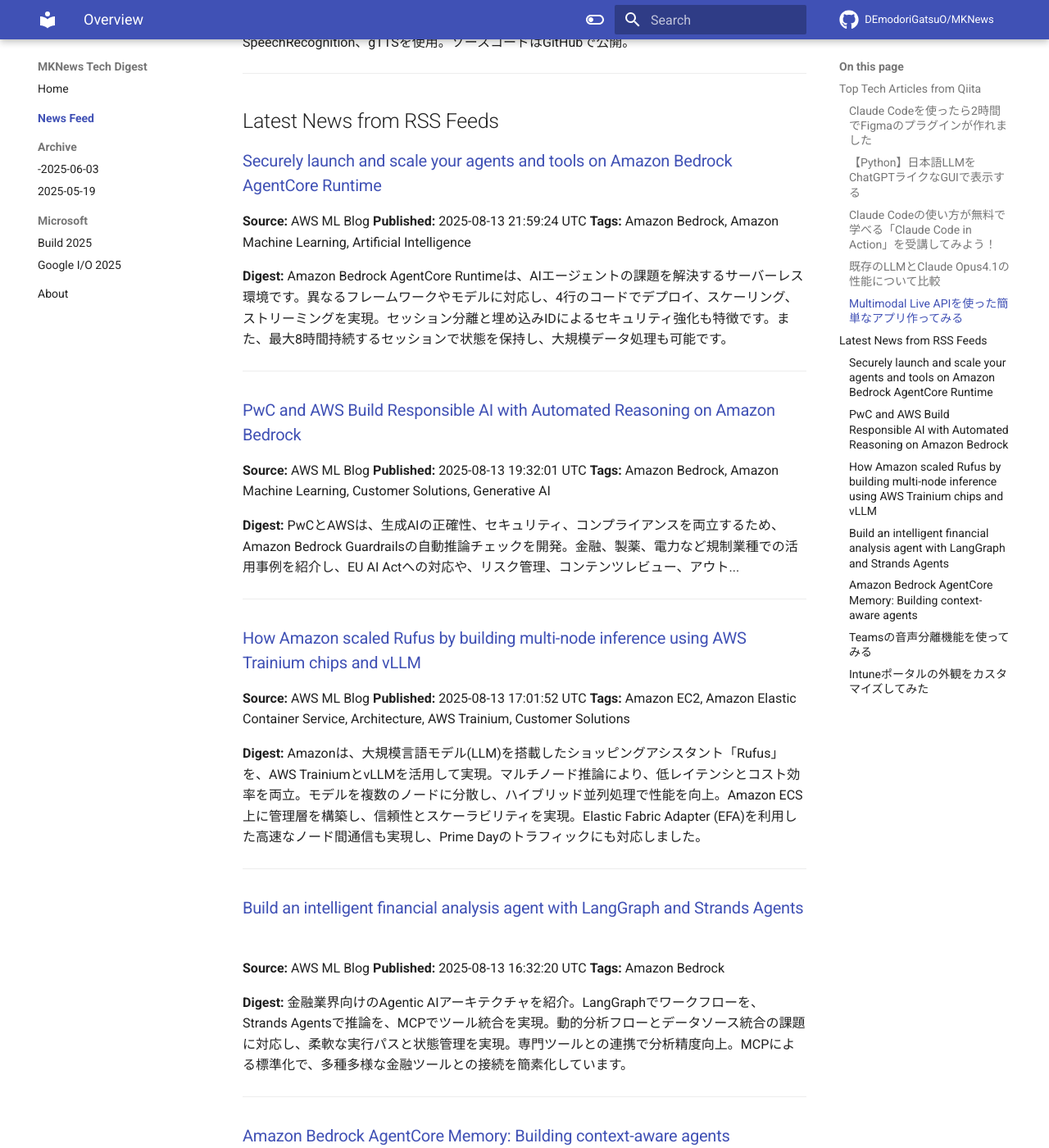
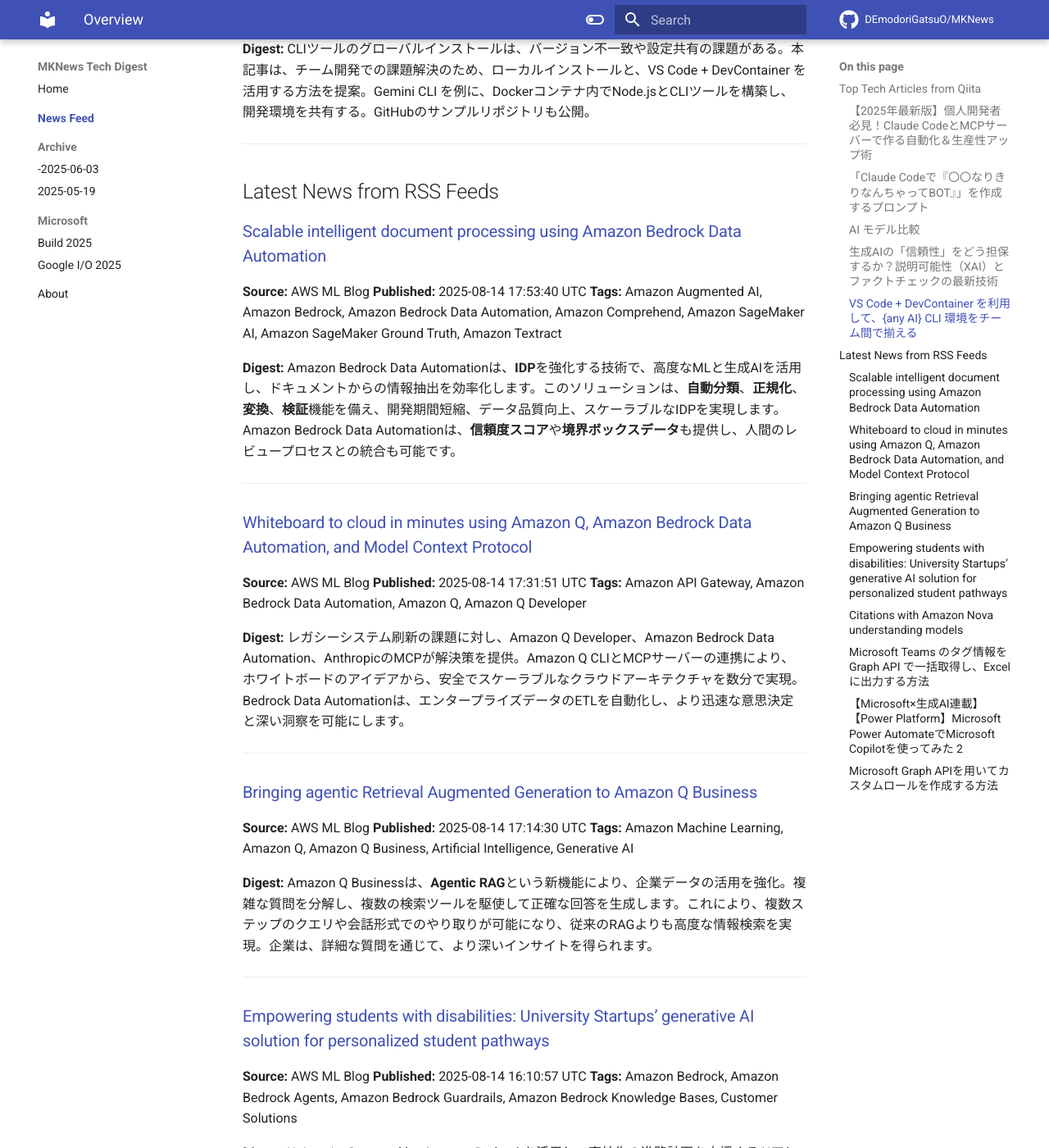
Before and after one commit to DEmodoriGatsuO/MKNews, an MkDocs documentation site: the page built from docs/news/index.md, in a window 1280 px wide and 1400 px high, scrolled down 1455 px. Shown: the whole window at 82% size. Built offline with MkDocs 1.6.1 and Material for MkDocs 9.7.7, drawn with Linux system fonts in a browser that asks for light colours; comment, search, counter and statistics services are not loaded; some of the changed text lies outside the part shown.

Commit message:
Automated AI Tech Digest - 2025-08-15

```diff
--- a/docs/news/index.md
+++ b/docs/news/index.md
@@ -1,128 +1,138 @@
-# AI Tech Trends Digest (2025-08-14)
+# AI Tech Trends Digest (2025-08-15)
 
 
 ## Top Tech Articles from Qiita
 
 
-### [Claude Codeを使ったら2時間でFigmaのプラグインが作れました](https://qiita.com/kabechiyo13/items/9f65c2c5976923e3fea0)
-**Published:** 2025-08-13 10:20:34 UTC
-**Likes:** 18
-**Tags:** Figma, Claude, ClaudeCode
+### [【2025年最新版】個人開発者必見！Claude CodeとMCPサーバーで作る自動化＆生産性アップ術](https://qiita.com/suzukiichirou00/items/2eb85dc2855b7e03e9df)
+**Published:** 2025-08-14 07:00:07 UTC
+**Likes:** 9
+**Tags:** 生成AI, LLM, MCPサーバー, ClaudeCode, AIプログラミング
 
 **Digest:**
-primeNumberのUIデザイナーかべちよ氏が、Claude Codeを活用し、Figmaプラグイン「Frame to YAML」を2時間で開発。FigmaのFrame情報をYAML形式で出力し、フロントエンド開発に役立てる試み。コード知識不要で、Claudeとの対話と微調整で機能とUIを改善。Vibe codingへの活用も行い、その精度に手応えを感じています。
+Claude CodeとMCPサーバーの組み合わせで開発効率が劇的に向上した体験を紹介。GitHub、ファイルシステム、PostgreSQLなど10個のMCPサーバーを解説し、Apidog、Puppeteer、ZapierなどのAPI連携、自動化も実現。セットアップ方法や使用例も提示。使いやすさや拡張性で選び、Slash Commandsや複数サーバー連携などの活用術も。
 
 ---
 
-### [【Python】日本語LLMをChatGPTライクなGUIで表示する](https://qiita.com/k-keita/items/c80c6d28c8f4dfdd7236)
-**Published:** 2025-08-13 10:25:15 UTC
+### [「Claude Codeで『〇〇なりきりなんちゃってBOT』」を作成するプロンプト](https://qiita.com/WdknWdkn/items/8e9eaaf56b5cd8cdc5f5)
+**Published:** 2025-08-14 06:43:34 UTC
 **Likes:** 2
-**Tags:** Python, AI, ChatGPT, LLM, AIエージェント
+**Tags:** bot, プロンプト, 生成AI, Claude, ClaudeCode
 
 **Digest:**
-ローカルLLMをGUIで利用する方法を解説。Ubuntu環境で、Ollamaと日本語対応モデルを構築。DockerでOpenWebUIを起動し、Ollamaに接続して利用。設定はdocker-compose.ymlで記述し、外部からのアクセスを許可。 Ollamaの設定変更も解説し、GUIでLLMを利用できる状態にする手順を説明しています。
+AIで文章スタイルを再現するBOT作成には、データ収集、分析、プロンプト設計、検証、改善の6段階が必要です。100件以上の文章収集と、思考パターン分析が重要です。最終的なシステムプロンプトは、価値観、表現、思考プロセスを具体化し、用途別のプロンプトも用意します。A/Bテストで評価し、継続的な改善と倫理的配慮が不可欠です。
 
 ---
 
-### [Claude Codeの使い方が無料で学べる「Claude Code in Action」を受講してみよう！](https://qiita.com/Akmikami/items/6b3ffd9309f2fa304a2a)
-**Published:** 2025-08-13 09:48:07 UTC
-**Likes:** 2
-**Tags:** 未経験エンジニア, Claude, AI駆動開発, AIエージェント, ClaudeCode
+### [AI モデル比較](https://qiita.com/iroirotool/items/33a0e2fd58824b572c65)
+**Published:** 2025-08-15 04:11:24 UTC
+**Likes:** 1
+**Tags:** AI, Gemini, ChatGPT, ClaudeCode
 
 **Digest:**
-Anthropicの無料オンラインコース「Claude Code in Action」は、AI支援開発を学べるプロ向けトレーニング。コマンドラインで動作するClaude Codeを使い、コード分析、Git操作、カスタム自動化などを習得。自己ペースで進められ、GitHub統合やMCPサーバー統合も可能。中級者向けで、登録後すぐに全コンテンツにアクセスできます。
+2025/08/15に、Gemini、ChatGPT、Claude CodeでGoogle CloudのIAM設定のMermaid図を比較検証。Geminiは基本的なIAM、サービスアカウント、フォルダ構成を図示。ChatGPTはプリンシパル、ロール、リソースを要素とし、継承や条件付きポリシーについても言及。Claude Codeは、IAMの構成要素、ロールタイプ、リソース階層、アクセス制御などを包括的に表現したMermaid図を出力。
 
 ---
 
-### [既存のLLMとClaude Opus4.1の性能について比較](https://qiita.com/Akmikami/items/c44dff6450780b095298)
-**Published:** 2025-08-13 09:47:35 UTC
-**Likes:** 2
-**Tags:** 未経験エンジニア, Claude, AI駆動開発, AIエージェント, ClaudeCode
+### [生成AIの「信頼性」をどう担保するか？説明可能性（XAI）とファクトチェックの最新技術](https://qiita.com/k_nabe/items/d3e8649ef86d61c40458)
+**Published:** 2025-08-15 02:08:40 UTC
+**Likes:** 1
+**Tags:** API, 技術調査, プロンプトエンジニアリング, Claude
 
 **Digest:**
-Anthropicの最新LLM、Claude Opus 4.1が2025年8月に登場。SWE-benchで74.5%を記録し、ソフトウェア開発で圧倒的な性能を発揮。20万トークンのコンテキスト長、高いデバッグ能力も特徴。GPT-4oより優位性も。高コストが課題だが、本番環境での活用が期待され、業界の技術水準向上に貢献する見込みです。
+生成AIの嘘問題に対処する最新技術を解説。2025年、ハルシネーション問題は深刻化。XAI（説明可能なAI）で判断過程を可視化、LIMEやSHAPが活躍。ファクトチェック技術も進化し、マルチモーダル検証や次世代検索エンジンが真偽をチェック。プロンプトエンジニアリング、RAG、多層防御で精度向上。医療、金融、法務での信頼性確保が重要。AIとの適切な距離感と、人間とAIの協働が成功の鍵。
 
 ---
 
-### [Multimodal Live APIを使った簡単なアプリ作ってみる](https://qiita.com/innovator_samoyed/items/82e2b3cb6154ee4a94fa)
-**Published:** 2025-08-13 16:54:12 UTC
+### [VS Code + DevContainer を利用して、{any AI} CLI 環境をチーム間で揃える](https://qiita.com/mitsuharu_e/items/fa27436a1bb77cd4f267)
+**Published:** 2025-08-14 07:07:32 UTC
 **Likes:** 1
-**Tags:** Python, React, MultiModal, Gemini, GoogleCloud
+**Tags:** Docker, VSCode, Gemini
 
 **Digest:**
-GoogleのMultimodal Live APIを使って、テキストと音声でリアルタイム会話できるWebアプリを構築。FastAPIバックエンドとReactフロントエンドで実装。音声入力はGemini APIが未対応のため、音声認識でテキスト化しGeminiに渡し、応答を音声で返す。webrtcvadとSpeechRecognition、gTTSを使用。ソースコードはGitHubで公開。
+CLIツールのグローバルインストールは、バージョン不一致や設定共有の課題がある。本記事は、チーム開発での課題解決のため、ローカルインストールと、VS Code + DevContainer を活用する方法を提案。Gemini CLI を例に、Dockerコンテナ内でNode.jsとCLIツールを構築し、開発環境を共有する。GitHubのサンプルリポジトリも公開。
 
 ---
 
 ## Latest News from RSS Feeds
 
 
-### [Securely launch and scale your agents and tools on Amazon Bedrock AgentCore Runtime](https://aws.amazon.com/blogs/machine-learning/securely-launch-and-scale-your-agents-and-tools-on-amazon-bedrock-agentcore-runtime/)
+### [Scalable intelligent document processing using Amazon Bedrock Data Automation](https://aws.amazon.com/blogs/machine-learning/scalable-intelligent-document-processing-using-amazon-bedrock-data-automation/)
 **Source:** AWS ML Blog
-**Published:** 2025-08-13 21:59:24 UTC
-**Tags:** Amazon Bedrock, Amazon Machine Learning, Artificial Intelligence
+**Published:** 2025-08-14 17:53:40 UTC
+**Tags:** Amazon Augmented AI, Amazon Bedrock, Amazon Bedrock Data Automation, Amazon Comprehend, Amazon SageMaker AI, Amazon SageMaker Ground Truth, Amazon Textract
 
 **Digest:**
-Amazon Bedrock AgentCore Runtimeは、AIエージェントの課題を解決するサーバーレス環境です。異なるフレームワークやモデルに対応し、4行のコードでデプロイ、スケーリング、ストリーミングを実現。セッション分離と埋め込みIDによるセキュリティ強化も特徴です。また、最大8時間持続するセッションで状態を保持し、大規模データ処理も可能です。
+Amazon Bedrock Data Automationは、**IDP**を強化する技術で、高度なMLと生成AIを活用し、ドキュメントからの情報抽出を効率化します。このソリューションは、**自動分類**、**正規化**、**変換**、**検証**機能を備え、開発期間短縮、データ品質向上、スケーラブルなIDPを実現します。Amazon Bedrock Data Automationは、**信頼度スコア**や**境界ボックスデータ**も提供し、人間のレビュープロセスとの統合も可能です。
 
 ---
 
-### [PwC and AWS Build Responsible AI with Automated Reasoning on Amazon Bedrock](https://aws.amazon.com/blogs/machine-learning/pwc-and-aws-build-responsible-ai-with-automated-reasoning-on-amazon-bedrock/)
+### [Whiteboard to cloud in minutes using Amazon Q, Amazon Bedrock Data Automation, and Model Context Protocol](https://aws.amazon.com/blogs/machine-learning/whiteboard-to-cloud-in-minutes-using-amazon-q-amazon-bedrock-data-automation-and-model-context-protocol/)
 **Source:** AWS ML Blog
-**Published:** 2025-08-13 19:32:01 UTC
-**Tags:** Amazon Bedrock, Amazon Machine Learning, Customer Solutions, Generative AI
+**Published:** 2025-08-14 17:31:51 UTC
+**Tags:** Amazon API Gateway, Amazon Bedrock Data Automation, Amazon Q, Amazon Q Developer
 
 **Digest:**
-PwCとAWSは、生成AIの正確性、セキュリティ、コンプライアンスを両立するため、Amazon Bedrock Guardrailsの自動推論チェックを開発。金融、製薬、電力など規制業種での活用事例を紹介し、EU AI Actへの対応や、リスク管理、コンテンツレビュー、アウト...
+レガシーシステム刷新の課題に対し、Amazon Q Developer、Amazon Bedrock Data Automation、AnthropicのMCPが解決策を提供。Amazon Q CLIとMCPサーバーの連携により、ホワイトボードのアイデアから、安全でスケーラブルなクラウドアーキテクチャを数分で実現。Bedrock Data Automationは、エンタープライズデータのETLを自動化し、より迅速な意思決定と深い洞察を可能にします。
 
 ---
 
-### [How Amazon scaled Rufus by building multi-node inference using AWS Trainium chips and vLLM](https://aws.amazon.com/blogs/machine-learning/how-amazon-scaled-rufus-by-building-multi-node-inference-using-aws-trainium-chips-and-vllm/)
+### [Bringing agentic Retrieval Augmented Generation to Amazon Q Business](https://aws.amazon.com/blogs/machine-learning/bringing-agentic-retrieval-augmented-generation-to-amazon-q-business/)
 **Source:** AWS ML Blog
-**Published:** 2025-08-13 17:01:52 UTC
-**Tags:** Amazon EC2, Amazon Elastic Container Service, Architecture, AWS Trainium, Customer Solutions
+**Published:** 2025-08-14 17:14:30 UTC
+**Tags:** Amazon Machine Learning, Amazon Q, Amazon Q Business, Artificial Intelligence, Generative AI
 
 **Digest:**
-Amazonは、大規模言語モデル(LLM)を搭載したショッピングアシスタント「Rufus」を、AWS TrainiumとvLLMを活用して実現。マルチノード推論により、低レイテンシとコスト効率を両立。モデルを複数のノードに分散し、ハイブリッド並列処理で性能を向上。Amazon ECS 上に管理層を構築し、信頼性とスケーラビリティを実現。Elastic Fabric Adapter (EFA)を利用した高速なノード間通信も実現し、Prime Dayのトラフィックにも対応しました。
+Amazon Q Businessは、**Agentic RAG**という新機能により、企業データの活用を強化。複雑な質問を分解し、複数の検索ツールを駆使して正確な回答を生成します。これにより、複数ステップのクエリや会話形式でのやり取りが可能になり、従来のRAGよりも高度な情報検索を実現。企業は、詳細な質問を通じて、より深いインサイトを得られます。
 
 ---
 
-### [Build an intelligent financial analysis agent with LangGraph and Strands Agents](https://aws.amazon.com/blogs/machine-learning/build-an-intelligent-financial-analysis-agent-with-langgraph-and-strands-agents/)
+### [Empowering students with disabilities: University Startups’ generative AI solution for personalized student pathways](https://aws.amazon.com/blogs/machine-learning/empowering-students-with-disabilities-university-startups-generative-ai-solution-for-personalized-student-pathways/)
 **Source:** AWS ML Blog
-**Published:** 2025-08-13 16:32:20 UTC
-**Tags:** Amazon Bedrock
+**Published:** 2025-08-14 16:10:57 UTC
+**Tags:** Amazon Bedrock, Amazon Bedrock Agents, Amazon Bedrock Guardrails, Amazon Bedrock Knowledge Bases, Customer Solutions
 
 **Digest:**
-金融業界向けのAgentic AIアーキテクチャを紹介。LangGraphでワークフローを、Strands Agentsで推論を、MCPでツール統合を実現。動的分析フローとデータソース統合の課題に対応し、柔軟な実行パスと状態管理を実現。専門ツールとの連携で分析精度向上。MCPによる標準化で、多種多様な金融ツールとの接続を簡素化しています。
+University Startupsは、Amazon Bedrockを活用し、高校生の進路計画を支援するAIアシスタント「Trinity」を開発。特に障害を持つ生徒の個別教育計画(IEP)策定を支援し、Amazon Bedrock AgentsやGuardrailsにより安全性を確保。パイロットプログラムで、生徒は進路を探索し、教員は時間短縮を実現。15州で展開中で、教育の民主化を目指しています。
 
 ---
 
-### [Amazon Bedrock AgentCore Memory: Building context-aware agents](https://aws.amazon.com/blogs/machine-learning/amazon-bedrock-agentcore-memory-building-context-aware-agents/)
+### [Citations with Amazon Nova understanding models](https://aws.amazon.com/blogs/machine-learning/citations-with-amazon-nova-understanding-models/)
 **Source:** AWS ML Blog
-**Published:** 2025-08-13 16:30:00 UTC
-**Tags:** Amazon Bedrock, Amazon Machine Learning, Artificial Intelligence
+**Published:** 2025-08-14 15:56:20 UTC
+**Tags:** Amazon Bedrock, Amazon Machine Learning, Amazon Nova, Artificial Intelligence, Intermediate (200)
 
 **Digest:**
-AWSが発表した「Amazon Bedrock AgentCore Memory」は、AIエージェントの記憶管理サービスです。 短期・長期の情報を保持し、対話の継続性を実現します。会話履歴やユーザー設定を記憶し、パーソナライズされた体験を提供。  **AgentCore Memory** は、複雑なインフラ管理を不要にし、 **短期的** な会話文脈と **長期的** なインサイトの保存を実現。メモリ戦略と名前空間でデータ整理も可能。
+大規模言語モデル（LLM）の信頼性向上のため、Amazon Novaモデルで引用を促す方法を解説。指示により、回答と引用を両立。Nova Proは株主レターからの質問に正確に回答し、引用も提示。LLM-as-a-judge手法で評価し、高いスコアを獲得。これにより、AIの信頼性と透明性が向上。
 
 ---
 
-### [Teamsの音声分離機能を使ってみる](https://blog.jbs.co.jp/entry/2025/08/14/132549)
+### [Microsoft Teams のタグ情報を Graph API で一括取得し、Excel に出力する方法](https://blog.jbs.co.jp/entry/2025/08/15/100044)
 **Source:** JBS Blog
-**Published:** 2025-08-14 04:25:49 UTC
-**Tags:** Microsoft Teams
+**Published:** 2025-08-15 01:00:44 UTC
+**Tags:** PoweShell, Microsoft Graph, Microsoft Teams
 
 **Digest:**
-Teams会議で周囲の音で困っていませんか？Microsoft Teamsの音声分離機能を使えば、クリアな音声で会話できます。これはAIが自身の声と周囲の音を区別し、ノイズを除去する機能です。設定画面から有効/無効を切り替えられ、会議の聞き取りやすさを向上させます。
+Microsoft Teamsの100人超のタグ管理を効率化する自動化手法を紹介。Graph APIとPowerShellを駆使し、複数のチームのタグとメンバー情報をExcelに出力。これにより、タグの管理工数を大幅に削減し、大規模なチーム運営をスムーズにします。
 
 ---
 
-### [Intuneポータルの外観をカスタマイズしてみた](https://blog.jbs.co.jp/entry/2025/08/14/110106)
+### [【Microsoft×生成AI連載】【Power Platform】Microsoft Power AutomateでMicrosoft Copilotを使ってみた 2](https://blog.jbs.co.jp/entry/2025/08/15/090404)
 **Source:** JBS Blog
-**Published:** 2025-08-14 02:01:06 UTC
-**Tags:** Intune
+**Published:** 2025-08-15 00:04:04 UTC
+**Tags:** Copilot, Microsoft Copilot, Microsoft 365 Copilot, 生成AI, Microsoft×生成AI連載, Power Automate
 
 **Digest:**
-Intuneポータルをカスタマイズし、iOSデバイスでの外観を確認しました。企業ロゴや背景画像を設定することで、**ブランドイメージ**に合わせた**UI**を実現できます。**Intuneポータル**の**iOS**での見た目について、設定方法と実際の表示を解説します。
+Power AutomateのCopilot機能が進化し、JSON、ODataクエリ、PowerFx式といったパラメーター生成で精度が向上しています。以前紹介された「フロー全体の生成」や「アクションの生成」に加え、今回の機能はより実用的で、Power Automateの活用をさらに促進しそうです。
 
 ---
+
+### [Microsoft Graph APIを用いてカスタムロールを作成する方法](https://blog.jbs.co.jp/entry/2025/08/14/155114)
+**Source:** JBS Blog
+**Published:** 2025-08-14 06:51:14 UTC
+**Tags:** Microsoft, M365, Microsoft Graph, Microsoft Entra ID
+
+**Digest:**
+Microsoft Entra管理センターでカスタムロール作成時、権限が表示されない問題が発生。これは、権限がMicrosoft Graphに依存し、画面に未反映なため。本記事では、Microsoft Graph APIを用いて、不足する権限を明示的に付与したカスタムロールを作成する方法を紹介します。必要な準備と管理者権限について解説します。
+
+---
```
